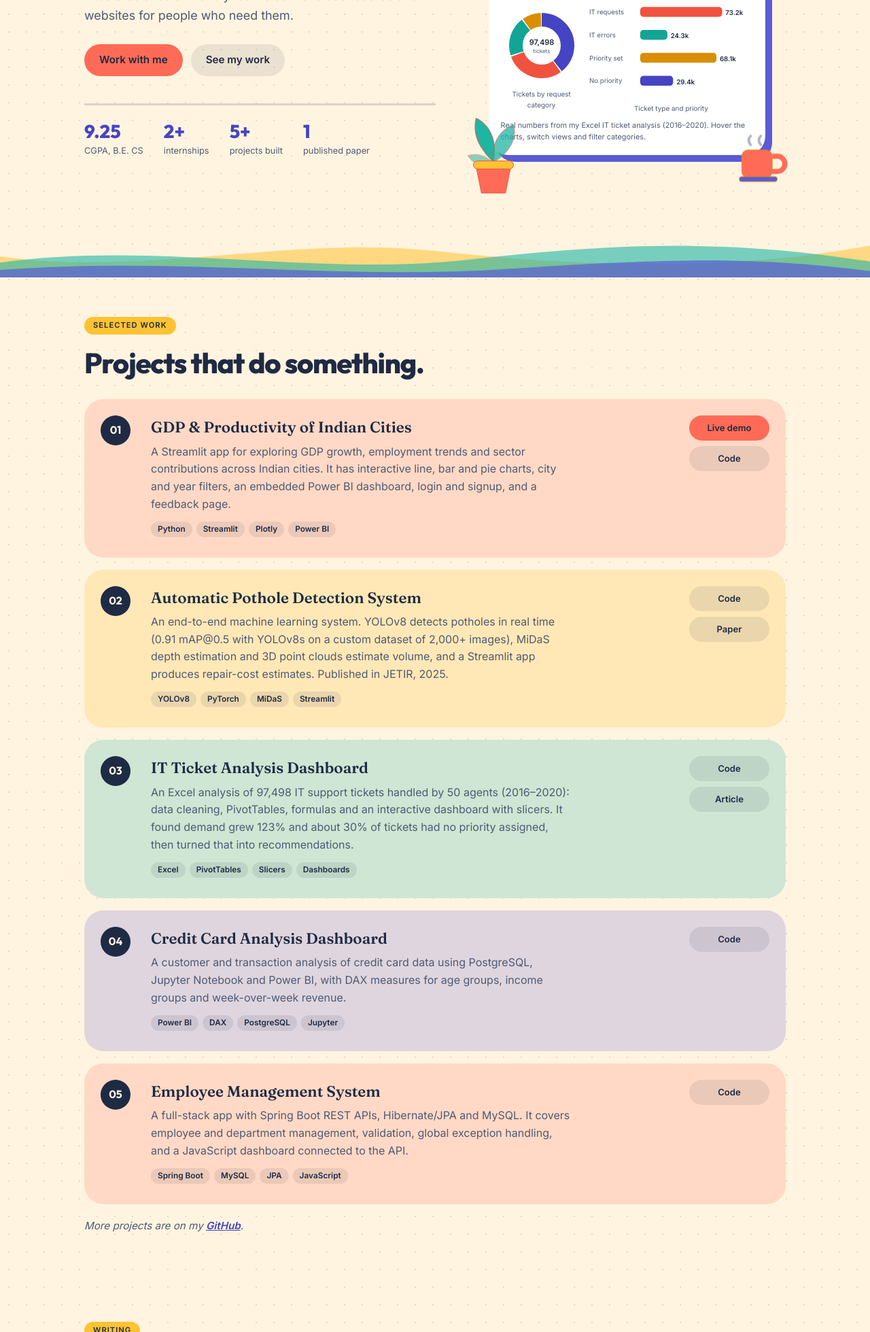
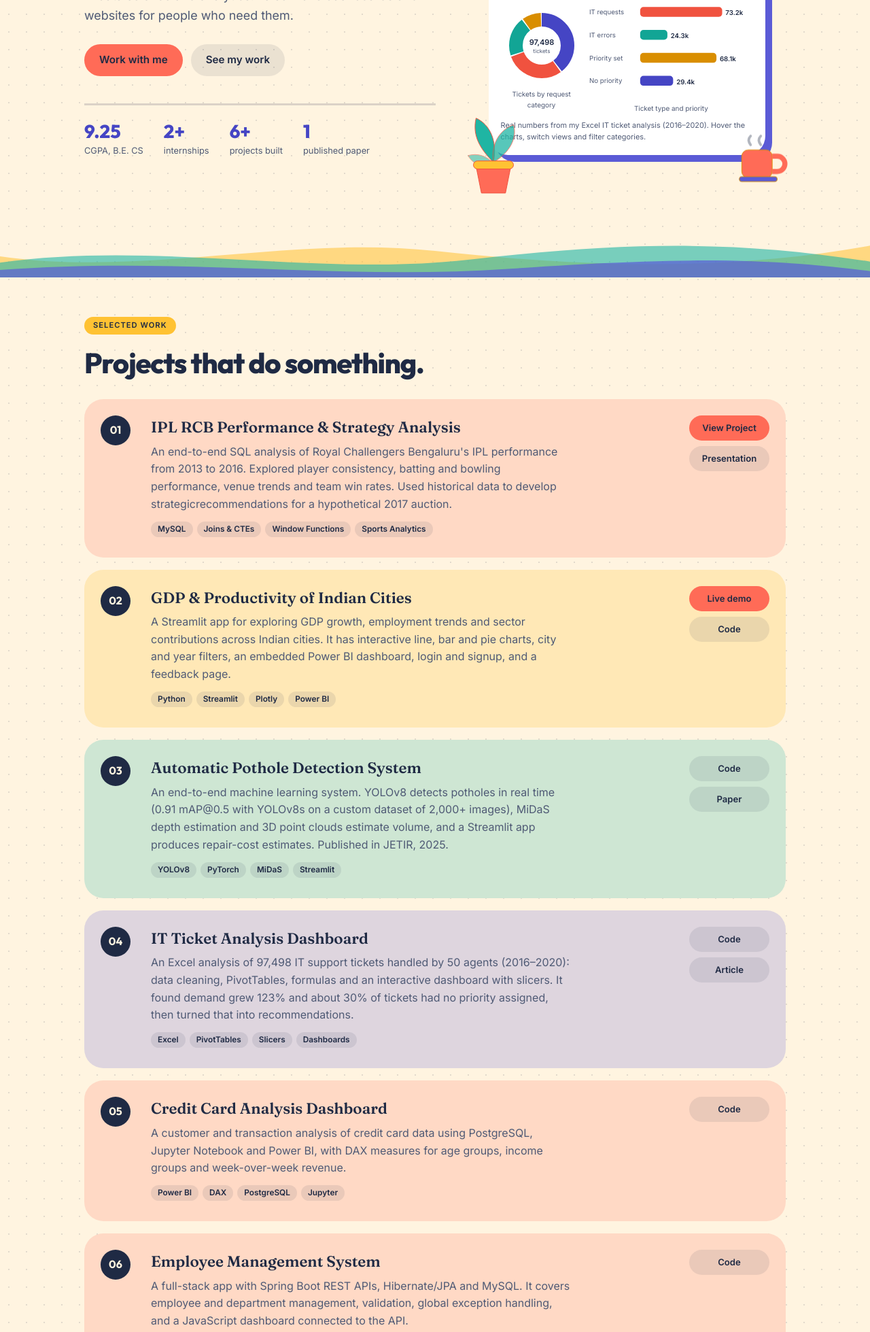
Before and after one commit to Mehwish4610/Portfolio, a plain HTML site: page index.html in a window 1280 px wide. Shown: the part 512-2471 px from the top of the page at 68% size. Drawn offline with Linux system fonts and the light colour scheme.

Commit message:
Revise portfolio title and update project details
Updated the title and project details in the portfolio section, including the addition of new projects and modifications to existing ones.

```diff
--- a/index.html
+++ b/index.html
@@ -3,7 +3,7 @@
 <head>
 <meta charset="utf-8">
 <meta name="viewport" content="width=device-width, initial-scale=1, viewport-fit=cover">
-<title>Mehwish — Data &amp; Web Studio</title>
+<title>Mehwish — Data Analyst Portfolio</title>
 <meta name="description" content="Mehwish: aspiring data scientist and analyst. Projects in Python, SQL, Power BI, Excel and machine learning, plus websites and dashboards.">
 <meta name="theme-color" content="#fff4e0">
 <meta property="og:title" content="Mehwish — Data &amp; Web Studio">
@@ -253,7 +253,7 @@ section{border-top:0;padding:56px 0}
     <h1>Turning data into <em>insights</em>, and ideas into websites.</h1>
     <p class="lead">I'm Mehwish, a Computer Science graduate building a career in data science and analytics. I also make dashboards and websites for people who need them.</p>
     <div class="cta"><a class="btn p" href="#contact">Work with me</a><a class="btn" href="#work">See my work</a></div>
-    <div class="facts"><div><b>9.25</b><span>CGPA, B.E. CS</span></div><div><b>2+</b><span>internships</span></div><div><b>5+</b><span>projects built</span></div><div><b>1</b><span>published paper</span></div></div>
+    <div class="facts"><div><b>9.25</b><span>CGPA, B.E. CS</span></div><div><b>2+</b><span>internships</span></div><div><b>6+</b><span>projects built</span></div><div><b>1</b><span>published paper</span></div></div>
   </div>
   <div class="stage" aria-hidden="false">
     <svg class="dc s1" viewBox="0 0 110 110" aria-hidden="true"><circle cx="46" cy="46" r="31" class="a4"/><circle cx="46" cy="46" r="22" class="gl"/><rect x="34" y="50" width="9" height="12" rx="2" class="a3"/><rect x="46" y="40" width="9" height="22" rx="2" class="a1"/><rect x="58" y="46" width="9" height="16" rx="2" class="a2"/><rect x="74" y="66" width="14" height="40" rx="7" transform="rotate(-45 81 86)" class="a1"/></svg>
@@ -278,11 +278,14 @@ section{border-top:0;padding:56px 0}
 <div class="w"><section id="work">
   <div class="k rv">Selected work</div><h2 class="rv">Projects that do something.</h2>
   <div class="rows">
-    <div class="row rv"><span class="n">01</span><div><h3>GDP &amp; Productivity of Indian Cities</h3><p>A Streamlit app for exploring GDP growth, employment trends and sector contributions across Indian cities. It has interactive line, bar and pie charts, city and year filters, an embedded Power BI dashboard, login and signup, and a feedback page.</p><div class="tg"><span>Python</span><span>Streamlit</span><span>Plotly</span><span>Power BI</span></div></div><div class="lk"><a class="btn p sm" href="https://gdp-appucivityvisualisationapp-6amnwngduzcvvmu522th2l.streamlit.app/" target="_blank" rel="noopener">Live demo</a><a class="btn sm" href="https://github.com/Mehwish4610/GDP-ProducivityVisualisationApp" target="_blank" rel="noopener">Code</a></div></div>
-    <div class="row rv"><span class="n">02</span><div><h3>Automatic Pothole Detection System</h3><p>An end-to-end machine learning system. YOLOv8 detects potholes in real time (0.91 mAP@0.5 with YOLOv8s on a custom dataset of 2,000+ images), MiDaS depth estimation and 3D point clouds estimate volume, and a Streamlit app produces repair-cost estimates. Published in JETIR, 2025.</p><div class="tg"><span>YOLOv8</span><span>PyTorch</span><span>MiDaS</span><span>Streamlit</span></div></div><div class="lk"><a class="btn sm" href="https://github.com/Mehwish4610/automatic-pothole-detection-system" target="_blank" rel="noopener">Code</a><a class="btn sm" href="https://www.jetir.org/view?paper=JETIR2505831" target="_blank" rel="noopener">Paper</a></div></div>
-    <div class="row rv"><span class="n">03</span><div><h3>IT Ticket Analysis Dashboard</h3><p>An Excel analysis of 97,498 IT support tickets handled by 50 agents (2016–2020): data cleaning, PivotTables, formulas and an interactive dashboard with slicers. It found demand grew 123% and about 30% of tickets had no priority assigned, then turned that into recommendations.</p><div class="tg"><span>Excel</span><span>PivotTables</span><span>Slicers</span><span>Dashboards</span></div></div><div class="lk"><a class="btn sm" href="https://github.com/Mehwish4610/excel-it-ticket-analysis" target="_blank" rel="noopener">Code</a><a class="btn sm" href="https://medium.com/@mehwishafreen10303/analyzing-97-000-it-support-tickets-in-excel-from-raw-data-to-business-insights-ae9a06fffe2e" target="_blank" rel="noopener">Article</a></div></div>
-    <div class="row rv"><span class="n">04</span><div><h3>Credit Card Analysis Dashboard</h3><p>A customer and transaction analysis of credit card data using PostgreSQL, Jupyter Notebook and Power BI, with DAX measures for age groups, income groups and week-over-week revenue.</p><div class="tg"><span>Power BI</span><span>DAX</span><span>PostgreSQL</span><span>Jupyter</span></div></div><div class="lk"><a class="btn sm" href="https://github.com/Mehwish4610/Credit_Card_Dashboard" target="_blank" rel="noopener">Code</a></div></div>
-    <div class="row rv"><span class="n">05</span><div><h3>Employee Management System</h3><p>A full-stack app with Spring Boot REST APIs, Hibernate/JPA and MySQL. It covers employee and department management, validation, global exception handling, and a JavaScript dashboard connected to the API.</p><div class="tg"><span>Spring Boot</span><span>MySQL</span><span>JPA</span><span>JavaScript</span></div></div><div class="lk"><a class="btn sm" href="https://github.com/Mehwish4610/employee-management-system" target="_blank" rel="noopener">Code</a></div></div>
+
+
+    <div class="row rv"><span class="n">01</span><div><h3>IPL RCB Performance & Strategy Analysis</h3><p>An end-to-end SQL analysis of Royal Challengers Bengaluru's IPL performance from 2013 to 2016. Explored player consistency, batting and bowling performance, venue trends and team win rates. Used historical data to develop strategicrecommendations for a hypothetical 2017 auction.</p><div class="tg"><span>MySQL</span><span>Joins & CTEs</span><span>Window Functions</span><span>Sports Analytics</span></div></div><div class="lk"><a class="btn p sm" href="https://github.com/Mehwish4610/IPL-RCB-SQL-Data-Analysis" target="_blank" rel="noopener">View Project</a> <a class="btn sm" href="https://github.com/Mehwish4610/IPL-RCB-SQL-Data-Analysis/blob/main/Mehwish_IPL_Analysis.pptx" target="_blank" rel="noopener">Presentation</a></div></div>
+    <div class="row rv"><span class="n">02</span><div><h3>GDP &amp; Productivity of Indian Cities</h3><p>A Streamlit app for exploring GDP growth, employment trends and sector contributions across Indian cities. It has interactive line, bar and pie charts, city and year filters, an embedded Power BI dashboard, login and signup, and a feedback page.</p><div class="tg"><span>Python</span><span>Streamlit</span><span>Plotly</span><span>Power BI</span></div></div><div class="lk"><a class="btn p sm" href="https://gdp-appucivityvisualisationapp-6amnwngduzcvvmu522th2l.streamlit.app/" target="_blank" rel="noopener">Live demo</a><a class="btn sm" href="https://github.com/Mehwish4610/GDP-ProducivityVisualisationApp" target="_blank" rel="noopener">Code</a></div></div>
+    <div class="row rv"><span class="n">03</span><div><h3>Automatic Pothole Detection System</h3><p>An end-to-end machine learning system. YOLOv8 detects potholes in real time (0.91 mAP@0.5 with YOLOv8s on a custom dataset of 2,000+ images), MiDaS depth estimation and 3D point clouds estimate volume, and a Streamlit app produces repair-cost estimates. Published in JETIR, 2025.</p><div class="tg"><span>YOLOv8</span><span>PyTorch</span><span>MiDaS</span><span>Streamlit</span></div></div><div class="lk"><a class="btn sm" href="https://github.com/Mehwish4610/automatic-pothole-detection-system" target="_blank" rel="noopener">Code</a><a class="btn sm" href="https://www.jetir.org/view?paper=JETIR2505831" target="_blank" rel="noopener">Paper</a></div></div>
+    <div class="row rv"><span class="n">04</span><div><h3>IT Ticket Analysis Dashboard</h3><p>An Excel analysis of 97,498 IT support tickets handled by 50 agents (2016–2020): data cleaning, PivotTables, formulas and an interactive dashboard with slicers. It found demand grew 123% and about 30% of tickets had no priority assigned, then turned that into recommendations.</p><div class="tg"><span>Excel</span><span>PivotTables</span><span>Slicers</span><span>Dashboards</span></div></div><div class="lk"><a class="btn sm" href="https://github.com/Mehwish4610/excel-it-ticket-analysis" target="_blank" rel="noopener">Code</a><a class="btn sm" href="https://medium.com/@mehwishafreen10303/analyzing-97-000-it-support-tickets-in-excel-from-raw-data-to-business-insights-ae9a06fffe2e" target="_blank" rel="noopener">Article</a></div></div>
+    <div class="row rv"><span class="n">05</span><div><h3>Credit Card Analysis Dashboard</h3><p>A customer and transaction analysis of credit card data using PostgreSQL, Jupyter Notebook and Power BI, with DAX measures for age groups, income groups and week-over-week revenue.</p><div class="tg"><span>Power BI</span><span>DAX</span><span>PostgreSQL</span><span>Jupyter</span></div></div><div class="lk"><a class="btn sm" href="https://github.com/Mehwish4610/Credit_Card_Dashboard" target="_blank" rel="noopener">Code</a></div></div>
+    <div class="row rv"><span class="n">06</span><div><h3>Employee Management System</h3><p>A full-stack app with Spring Boot REST APIs, Hibernate/JPA and MySQL. It covers employee and department management, validation, global exception handling, and a JavaScript dashboard connected to the API.</p><div class="tg"><span>Spring Boot</span><span>MySQL</span><span>JPA</span><span>JavaScript</span></div></div><div class="lk"><a class="btn sm" href="https://github.com/Mehwish4610/employee-management-system" target="_blank" rel="noopener">Code</a></div></div>
   </div>
   <p class="gh rv"><em>More projects are on my <a href="https://github.com/Mehwish4610" target="_blank" rel="noopener">GitHub</a>.</em></p>
 </section></div>
@@ -293,7 +296,14 @@ section{border-top:0;padding:56px 0}
     <h3>Analyzing 97,000+ IT Support Tickets in Excel: From Raw Data to Business Insights</h3>
     <p>How I used Excel to analyze IT support operations, identify bottlenecks, evaluate agent performance, and build an interactive dashboard. 7 min read · October 2026.</p>
     <a class="btn p" href="https://medium.com/@mehwishafreen10303/analyzing-97-000-it-support-tickets-in-excel-from-raw-data-to-business-insights-ae9a06fffe2e" target="_blank" rel="noopener">Read on Medium</a><a class="btn" href="https://medium.com/@mehwishafreen10303" target="_blank" rel="noopener">My Medium</a></div>
-</section></div>
+
+  <div class="c art rv" style="margin-top:20px"> <div class="tg"><span>SQL</span><span>Sports Analytics</span> <span>MySQL</span></div>
+    <h3>From SQL Queries to IPL Strategy:Analyzing RCB's Performance Using MySQL</h3>
+    <p>Exploring how SQL can turn historical cricket data into actionable insights, from player performance and team consistency to strategic decision-making.</p>
+    <a class="btn p" href="https://medium.com/@mehwishafreen10303/from-sql-queries-to-ipl-strategy-analyzing-rcbs-performance-using-mysql-3c2f999dc2c0?sharedUserId=mehwishafreen10303"  target="_blank" rel="noopener">Read on Medium </a>
+ </div>
+  </section></div>
+
 
 <div class="w"><section id="services">
   <div class="k rv">Services</div><h2 class="rv">What I can build for you.</h2>
@@ -311,7 +321,7 @@ section{border-top:0;padding:56px 0}
 
 <div class="w"><section id="about">
   <div class="k rv">Background</div><h2 class="rv">For recruiters, the short version.</h2>
-  <div class="tl rv"><div><b>2021</b><span>Started B.E. in Computer Science</span></div><div><b>Sep 2024</b><span>Cloud app intern, Rooman</span></div><div><b>Nov 2024</b><span>Data visualisation intern, Infosys. Built the GDP app</span></div><div><b>Apr 2025</b><span>Pothole detection, published in JETIR</span></div><div><b>2025</b><span>Graduated with 9.25 CGPA</span></div><div><b>May 2026</b><span>Employee Management System, full-stack</span></div><div><b>Aug 2026</b><span>Excel IT ticket analysis dashboard</span></div><div class="now"><b>Now</b><span>Levelling up into data science, learning SQL</span></div></div>
+  <div class="tl rv"><div><b>2021</b><span>Started B.E. in Computer Science</span></div><div><b>Sep 2024</b><span>Cloud app intern, Rooman</span></div><div><b>Nov 2024</b><span>Data visualisation intern, Infosys. Built the GDP app</span></div><div><b>Apr 2025</b><span>Pothole detection, published in JETIR</span></div><div><b>2025</b><span>Graduated with 9.25 CGPA</span></div><div><b>May 2026</b><span>Employee Management System, full-stack</span></div><div><b>Aug 2026</b><span>Excel IT ticket analysis dashboard</span></div><div><b>Oct 2026</b><span>IPL RCB SQL performance and strategy analysis</span></div><div class="now"><b>Now</b><span>Levelling up into data science, learning Power BI and applying my skills through practical data analytics projects. </span></div></div>
   <div class="cv rv">
     <div><h3>Experience</h3>
       <p>Data Visualisation Intern, Infosys Springboard<span>Nov 2024 – Jan 2025 · Python, SQL, EDA, Power BI</span><a class="btn sm" href="https://drive.google.com/file/d/1C0NlUxj8wQlm2PB2ImEgqstAly8XOOKB/view?usp=sharing" target="_blank" rel="noopener">View certificate</a></p>
@@ -320,7 +330,7 @@ section{border-top:0;padding:56px 0}
       <p>“Automatic Pothole Detection System”, JETIR 2025<span>Published research paper</span><a class="btn sm" href="https://www.jetir.org/view?paper=JETIR2505831" target="_blank" rel="noopener">Read the paper</a><a class="btn sm" href="https://drive.google.com/file/d/1VmhoJGgSnFOYIKHPeXXgKghVU3va0Irb/view?usp=sharing" target="_blank" rel="noopener">Publication certificate</a></p></div>
     <div><h3>Education &amp; skills</h3>
       <p>B.E. Computer Science, Maharaja Institute of Technology Mysore<span>2021 – 2025 · 9.25 / 10</span></p>
-      <p>Python · SQL · Pandas · NumPy · Matplotlib · Power BI · Excel · MySQL · PostgreSQL · React · Django · Docker · Git<span>Currently levelling up in machine learning and analytics. Open to data science, analytics and software roles.</span></p></div>
+      <p>SQL · MySQL · PostgreSQL · Excel · Power BI · Python · Pandas · NumPy · Matplotlib · Data Cleaning · EDA · Joins · CTEs · Window Functions · Data Visualization · Git<span>Currently levelling up in machine learning and analytics. Open to data science, analytics and software roles.</span></p></div>
   </div>
 </section></div>
 
```
